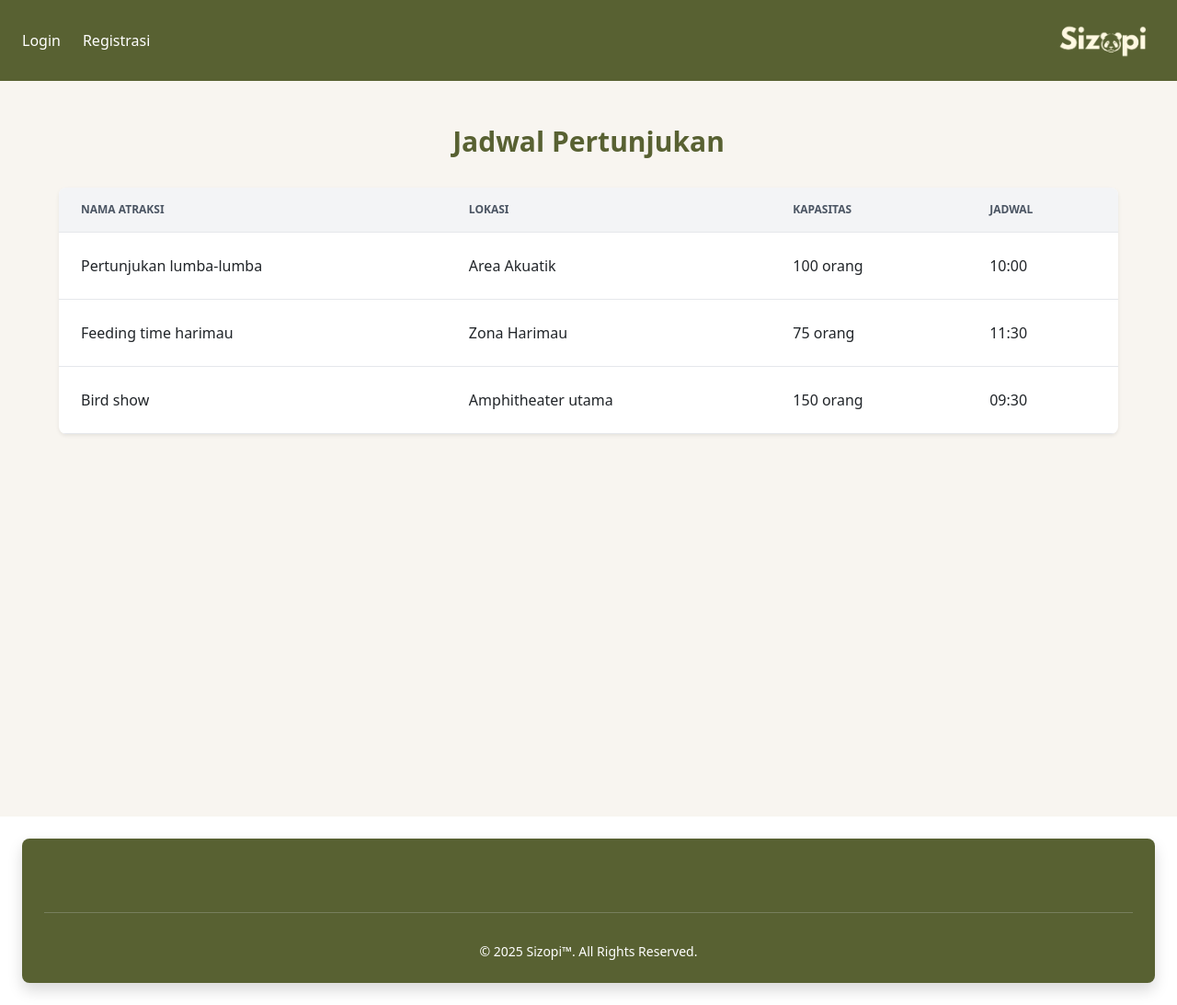
After one commit to najlahanina/Tugas-Kelompok, a Django app: page /attractions/atraksi-trainer/ in a window 1280 px wide. The commit adds this page. Shown: the whole page at 92% size. Run offline with Django 5.2, Linux system fonts and the light colour scheme; some libraries are stand-ins or nearby versions; some web fonts are replaced.

Commit message:
data pertunjukkan

```diff
--- /dev/null
+++ b/attractions/templates/atraksi_list_trainer.html
@@ -0,0 +1,63 @@
+{% extends "base.html" %}
+{% block content %}
+<div class="bg-[#f8f5f0] min-h-screen pt-4 pb-10">
+  <div class="text-center py-6">
+    <h1 class="text-3xl font-semibold text-[#586132] mb-2">Jadwal Pertunjukan</h1>
+  </div>
+
+  <div class="max-w-6xl mx-auto">
+    <div class="bg-white rounded-lg shadow-sm overflow-hidden">
+      {% if user.profile.role == "trainer" %}
+      <div class="flex justify-end p-4 bg-white border-b">
+        <a href="{% url 'attractions:tambah_atraksi_trainer' %}" class="flex items-center px-4 py-2 bg-[#586132] hover:bg-[#4a5229] text-white rounded font-medium transition duration-200">
+          <span class="mr-1">+</span> Tambah Atraksi
+        </a>
+      </div>
+      {% endif %}
+
+      <div class="overflow-x-auto">
+        <table class="w-full">
+          <thead>
+            <tr class="uppercase text-xs font-medium text-gray-600 bg-gray-100 border-b">
+              <th class="px-6 py-3 text-left">Nama Atraksi</th>
+              <th class="px-6 py-3 text-left">Lokasi</th>
+              <th class="px-6 py-3 text-left">Kapasitas</th>
+              <th class="px-6 py-3 text-left">Jadwal</th>
+              {% if user.profile.role == "trainer" %}
+              <th class="px-6 py-3 text-left">Aksi</th>
+              {% endif %}
+            </tr>
+          </thead>
+          <tbody>
+            {% for atraksi in data_atraksi %}
+            <tr class="border-b hover:bg-gray-50">
+              <td class="px-6 py-4">{{ atraksi.nama }}</td>
+              <td class="px-6 py-4">{{ atraksi.lokasi }}</td>
+              <td class="px-6 py-4">{{ atraksi.kapasitas }} orang</td>
+              <td class="px-6 py-4">{{ atraksi.jadwal }}</td>
+              {% if user.profile.role == "trainer"%}
+              <td class="px-6 py-4">
+                <div class="flex space-x-3">
+                  <a href="{% url 'attractions:edit_atraksi_trainer' forloop.counter0 %}" class="text-blue-500 hover:underline">Edit</a>
+                  <form action="{% url 'attractions:hapus_atraksi_trainer' forloop.counter0 %}" method="post" class="inline">
+                    {% csrf_token %}
+                    <button type="submit" class="text-red-500 hover:underline">Hapus</button>
+                  </form>
+                </div>
+              </td>
+              {% endif %}
+            </tr>
+            {% empty %}
+            <tr>
+              <td colspan="{% if user.profile.role == 'trainer' %}5{% else %}4{% endif %}" class="px-6 py-8 text-center text-gray-500">
+                Belum ada data atraksi.
+              </td>
+            </tr>
+            {% endfor %}
+          </tbody>
+        </table>
+      </div>
+    </div>
+  </div>
+</div>
+{% endblock %}
--- a/attractions/urls.py
+++ b/attractions/urls.py
@@ -12,4 +12,10 @@ urlpatterns = [
     path('wahana/tambah/', views.tambah_wahana, name='tambah_wahana'),
     path('wahana/edit/<int:index>/', views.edit_wahana, name='edit_wahana'),
     path('wahana/hapus/<int:index>/', views.hapus_wahana, name='hapus_wahana'),
+
+    path('atraksi-trainer/', views.list_atraksi_trainer, name='list_atraksi_trainer'),
+    path('atraksi-trainer/tambah/', views.tambah_atraksi_trainer, name='tambah_atraksi_trainer'),
+    path('atraksi-trainer/edit/<int:index>/', views.edit_atraksi_trainer, name='edit_atraksi_trainer'),
+    path('atraksi-trainer/hapus/<int:index>/', views.hapus_atraksi_trainer, name='hapus_atraksi_trainer'),
+
 ]
--- a/attractions/views.py
+++ b/attractions/views.py
@@ -155,3 +155,58 @@ def hapus_wahana(request, index):
             DATA_WAHANA.pop(index)
         return redirect('attractions:list_wahana')
     return redirect('attractions:list_wahana')
+
+DATA_ATRAKSI_TRAINER = [
+    {
+        'nama': 'Pertunjukan lumba-lumba',
+        'lokasi': 'Area Akuatik',
+        'kapasitas': 100,
+        'jadwal': '10:00'
+    },
+    {
+        'nama': 'Feeding time harimau',
+        'lokasi': 'Zona Harimau',
+        'kapasitas': 75,
+        'jadwal': '11:30'
+    },
+    {
+        'nama': 'Bird show',
+        'lokasi': 'Amphitheater utama',
+        'kapasitas': 150,
+        'jadwal': '09:30'
+    }
+]
+def list_atraksi_trainer(request):
+    return render(request, 'atraksi_list_trainer.html', {'data_atraksi': DATA_ATRAKSI_TRAINER})
+
+def tambah_atraksi_trainer(request):
+    if request.method == 'POST':
+        nama = request.POST.get('nama')
+        lokasi = request.POST.get('lokasi')
+        kapasitas = request.POST.get('kapasitas')
+        jadwal = request.POST.get('jadwal')
+        DATA_ATRAKSI_TRAINER.append({
+            'nama': nama,
+            'lokasi': lokasi,
+            'kapasitas': kapasitas,
+            'jadwal': jadwal,
+        })
+        return redirect('attractions:list_atraksi_trainer')
+    return render(request, 'atraksi_form_trainer.html')
+
+def edit_atraksi_trainer(request, index):
+    atraksi = DATA_ATRAKSI_TRAINER[index]
+    if request.method == 'POST':
+        atraksi['lokasi'] = request.POST.get('lokasi')
+        atraksi['kapasitas'] = request.POST.get('kapasitas')
+        atraksi['jadwal'] = request.POST.get('jadwal')
+        return redirect('attractions:list_atraksi_trainer')
+    return render(request, 'atraksi_form_trainer.html', {
+        'edit_mode': True,
+        'index': index,
+        'data': atraksi
+    })
+
+def hapus_atraksi_trainer(request, index):
+    DATA_ATRAKSI_TRAINER.pop(index)
+    return redirect('attractions:list_atraksi_trainer')
--- a/templates/base.html
+++ b/templates/base.html
@@ -49,10 +49,10 @@
                         </ul>
                     </li>
                 {% elif user.profile.role == "trainer" %}
-                    <li><a href="{% url 'main:dashboard' %}" class="text-white hover:text-[#e0cfc2] active:text-[#e0cfc2]">Jadwal Pertunjukan</a></li>
+                    <li><a href="{% url 'attractions:list_atraksi_trainer' %}" class="text-white hover:text-[#e0cfc2] active:text-[#e0cfc2]">Jadwal Pertunjukan</a></li>
                 {% elif user.profile.role == "visitor" %}
                     <li><a href="{% url 'main:dashboard' %}" class="text-white hover:text-[#e0cfc2] active:text-[#e0cfc2]">Informasi Kebun Binatang</a></li>
-                    <li><a href="{% url 'main:dashboard' %}" class="text-white hover:text-[#e0cfc2] active:text-[#e0cfc2]">Jadwal Pertunjukan</a></li>
+                    <li><a href="{% url 'attractions:list_atraksi_trainer' %}" class="text-white hover:text-[#e0cfc2] active:text-[#e0cfc2]">Jadwal Pertunjukan</a></li>
                     <li><a href="{% url 'tickets:tambah_reservasi' %}" class="text-white hover:text-[#e0cfc2] active:text-[#e0cfc2]">Reservasi Tiket</a></li>
                     {% if user.profile.visitor_profile.is_adopter %}
                         <li><a href="{% url 'main:dashboard' %}" class="text-white hover:text-[#e0cfc2] active:text-[#e0cfc2]">Hewan Adopsi</a></li>
```
Also changed, not shown: attractions/templates/atraksi_form_trainer.html (added, +54 -0 lines), static/custom_filters.py (added, +9 -0 lines), attractions/templates/wahana_list.html (line endings or trailing spaces).
